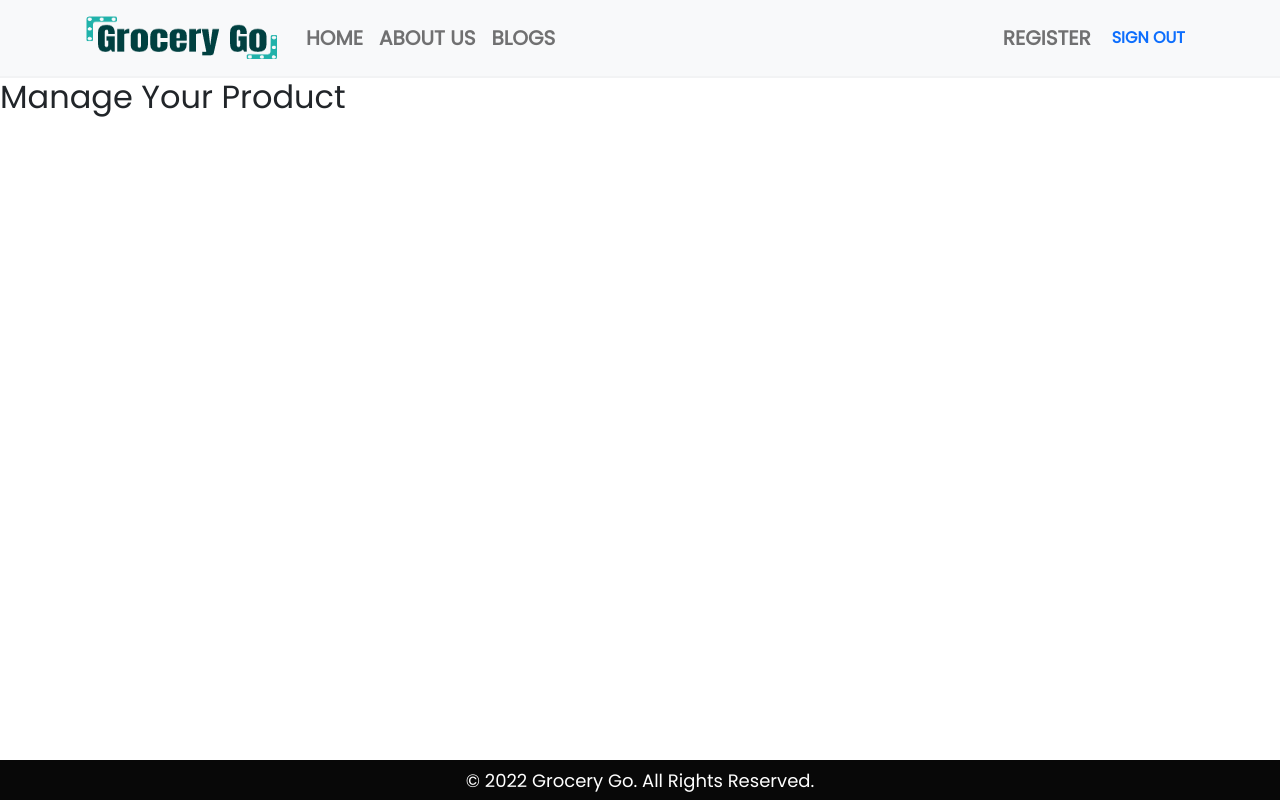
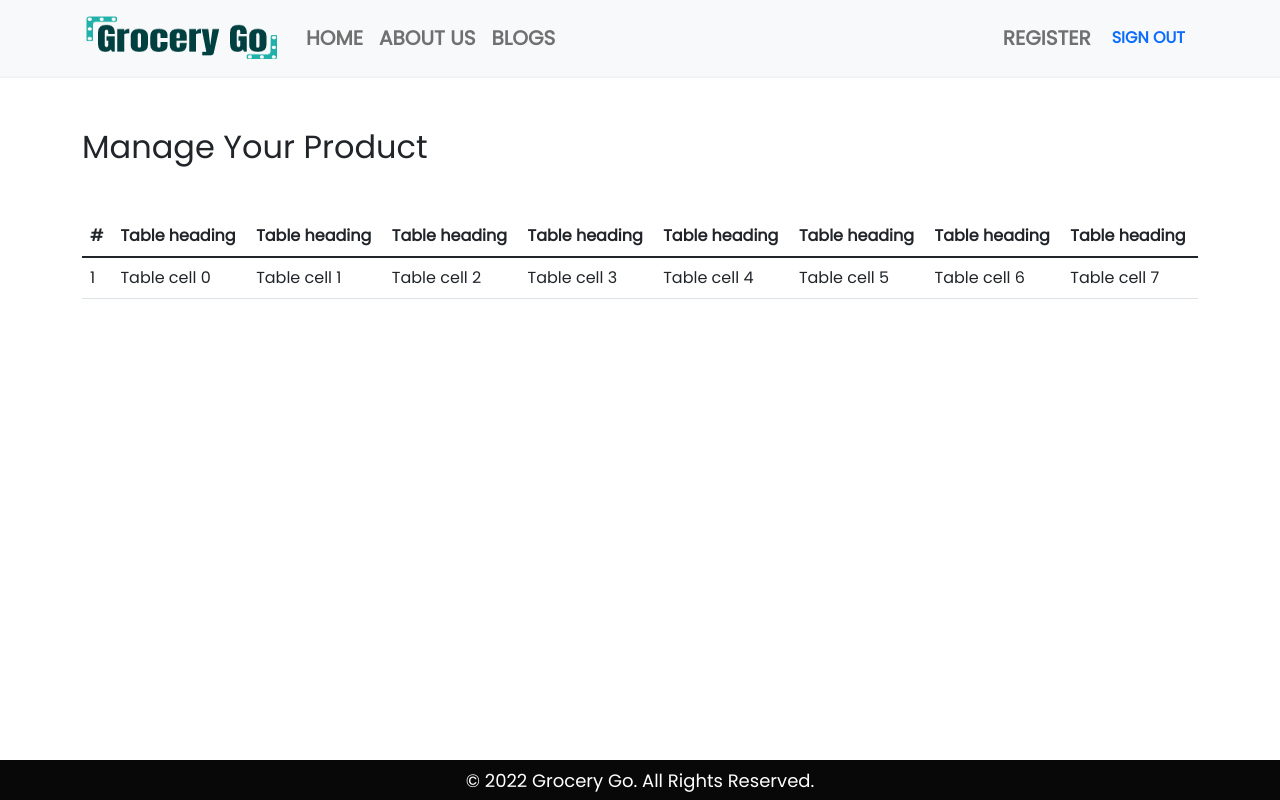
Before and after one commit to prokhairul/grocery-go-client, a React (Create React App) app: page /manageinventory in a window 1280 px wide. Built offline with nearby package versions, Linux system fonts and the light colour scheme; no server answers; sample sign-in values are in the browser's storage.

Commit message:
A few Fix

```diff
--- a/src/Pages/Login/Login/Login.js
+++ b/src/Pages/Login/Login/Login.js
@@ -39,7 +39,7 @@ const Login = () => {
 
 
     if (user) {
-        navigate('/home')
+        navigate('/myitem')
     }
 
     const resetPassword = async () => {
--- a/src/Pages/Login/Register/Register.js
+++ b/src/Pages/Login/Register/Register.js
@@ -2,6 +2,7 @@ import React, { useRef } from 'react';
 import { Button, Form } from 'react-bootstrap';
 import { useCreateUserWithEmailAndPassword } from 'react-firebase-hooks/auth';
 import { Link, useNavigate } from 'react-router-dom';
+import { ToastContainer, toast } from 'react-toastify';
 import auth from '../../../firebase.init';
 import SpinnerMain from '../../Shared/SpinnerMain/SpinnerMain';
 import SocialLogin from '../SocialLogin/SocialLogin';
@@ -19,7 +20,7 @@ const Register = () => {
         user,
         loading,
         error,
-    ] = useCreateUserWithEmailAndPassword(auth);
+    ] = useCreateUserWithEmailAndPassword(auth, { sendEmailVerification: true });
 
 
     if (loading) {
@@ -33,6 +34,7 @@ const Register = () => {
 
         createUserWithEmailAndPassword(email, password);
         navigate('/home')
+
 
     }
 
@@ -60,6 +62,7 @@ const Register = () => {
                 </div>
                 <SocialLogin></SocialLogin>
             </div>
+            <ToastContainer></ToastContainer>
         </div>
     );
 };
--- a/src/Pages/Login/RequireAuth/RequireAuth.js
+++ b/src/Pages/Login/RequireAuth/RequireAuth.js
@@ -1,6 +1,6 @@
 import React, { Children } from 'react';
 import { useAuthState, useSendEmailVerification } from 'react-firebase-hooks/auth';
-import { Navigate, useLocation } from 'react-router-dom';
+import { Navigate, useLocation, useNavigate } from 'react-router-dom';
 import { toast, ToastContainer } from 'react-toastify';
 import auth from '../../../firebase.init'
 import SpinnerMain from '../../Shared/SpinnerMain/SpinnerMain'
@@ -11,6 +11,7 @@ const RequireAuth = ({ children }) => {
     const [user, loading] = useAuthState(auth);
     const location = useLocation();
     const [sendEmailVerification, sending, error] = useSendEmailVerification(auth);
+    const navigate = useNavigate();
 
     if (loading) {
         return <SpinnerMain></SpinnerMain>
@@ -29,7 +30,7 @@ const RequireAuth = ({ children }) => {
                 className='btn btn-secondary'
                 onClick={async () => {
                     await sendEmailVerification();
-                    toast('Sent email');
+                    toast('Email Sent! Please Check Your Mailbox');
                 }}
             >
                 Send Verification Email
--- a/src/Pages/Login/SocialLogin/SocialLogin.js
+++ b/src/Pages/Login/SocialLogin/SocialLogin.js
@@ -11,9 +11,7 @@ const SocialLogin = () => {
     const navigate = useNavigate();
     let errorElement;
 
-
     if (error) {
-
         errorElement = <div> <p className='text-danger'>Error: {error.message}</p> </div>
     }
 
--- a/src/Pages/ManageProduct/ManageProduct.js
+++ b/src/Pages/ManageProduct/ManageProduct.js
@@ -1,10 +1,34 @@
 import React from 'react';
+import { Table } from 'react-bootstrap';
 import './ManageProduct.css'
 
 const ManageProduct = () => {
     return (
-        <div>
-            <h2>Manage Your Product </h2>
+        <div className='container'>
+
+            <h2 style={{ marginTop: '50px', marginBottom: '50px' }} >Manage Your Product </h2>
+
+            <div>
+                <Table responsive>
+                    <thead>
+                        <tr>
+                            <th>#</th>
+                            {Array.from({ length: 8 }).map((_, index) => (
+                                <th key={index}>Table heading</th>
+                            ))}
+                        </tr>
+                    </thead>
+                    <tbody>
+                        <tr>
+                            <td>1</td>
+                            {Array.from({ length: 8 }).map((_, index) => (
+                                <td key={index}>Table cell {index}</td>
+                            ))}
+                        </tr>
+                    </tbody>
+                </Table>
+            </div>
+
         </div>
     );
 };
```
Also changed, not shown: src/Pages/AddProduct/AddProduct.js (+7 -0 lines).
